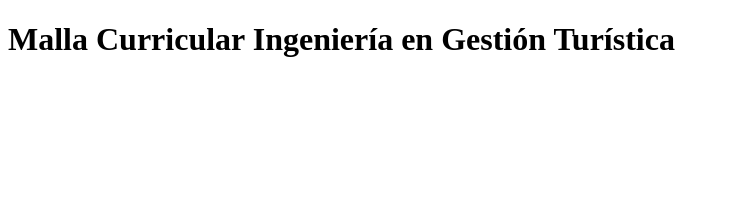
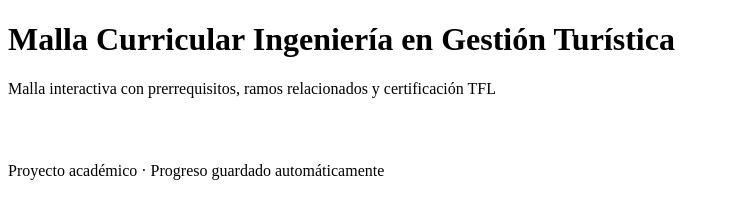
Before and after one commit to ccnyyy/malla-uni, a plain HTML site: page index.html in a window 1280 px wide. Shown: the whole page, without its empty margins (0-730 px from the left). Drawn offline with Linux system fonts and the light colour scheme.

Commit message:
Update index.html

```diff
--- a/index.html
+++ b/index.html
@@ -1,17 +1,27 @@
 <!DOCTYPE html>
 <html lang="es">
 <head>
-<meta charset="UTF-8" />
-<meta name="viewport" content="width=device-width, initial-scale=1.0" />
-<title>Malla Interactiva Ingeniería en Gestión Turística</title>
-<link rel="stylesheet" href="style.css" />
-<link href="https://fonts.googleapis.com/css2?family=Montserrat:wght@400;500;600&display=swap" rel="stylesheet">
+  <meta charset="UTF-8" />
+  <meta name="viewport" content="width=device-width, initial-scale=1.0" />
+  <title>Malla Ingeniería en Gestión Turística</title>
+  <link rel="preconnect" href="https://fonts.googleapis.com">
+  <link rel="preconnect" href="https://fonts.gstatic.com" crossorigin>
+  <!-- Tipografía muy similar a la referencia -->
+  <link href="https://fonts.googleapis.com/css2?family=Montserrat:wght@400;500;600&display=swap" rel="stylesheet">
+  <link rel="stylesheet" href="style.css" />
 </head>
 <body>
-<h1>Malla Curricular Ingeniería en Gestión Turística</h1>
-<div id="malla" class="grid"></div>
+  <header>
+    <h1>Malla Curricular Ingeniería en Gestión Turística</h1>
+    <p class="subtitle">Malla interactiva con prerrequisitos, ramos relacionados y certificación TFL</p>
+  </header>
 
+  <main class="grid" id="malla"></main>
 
-<script src="script.js"></script>
+  <footer>
+    <p>Proyecto académico · Progreso guardado automáticamente</p>
+  </footer>
+
+  <script src="script.js"></script>
 </body>
 </html>
```
